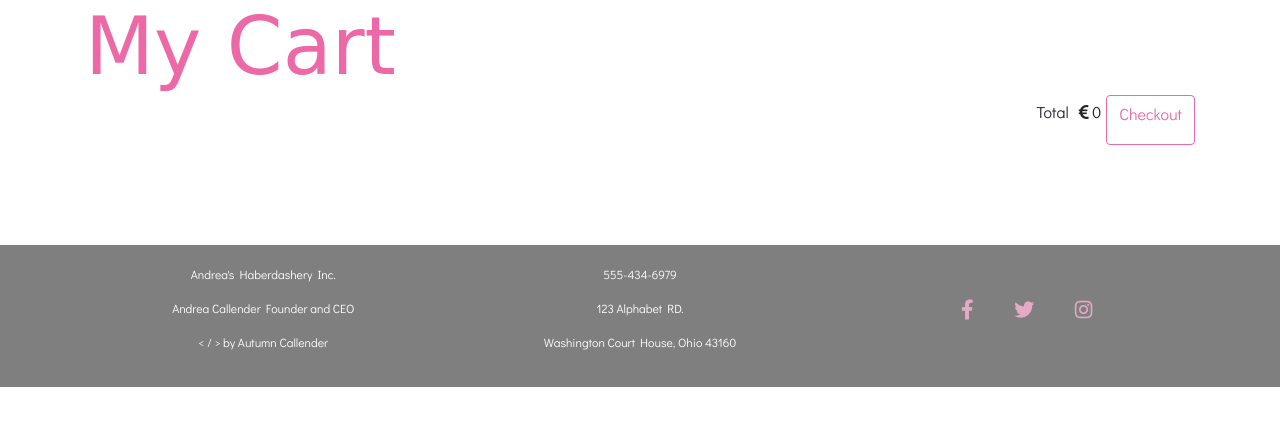
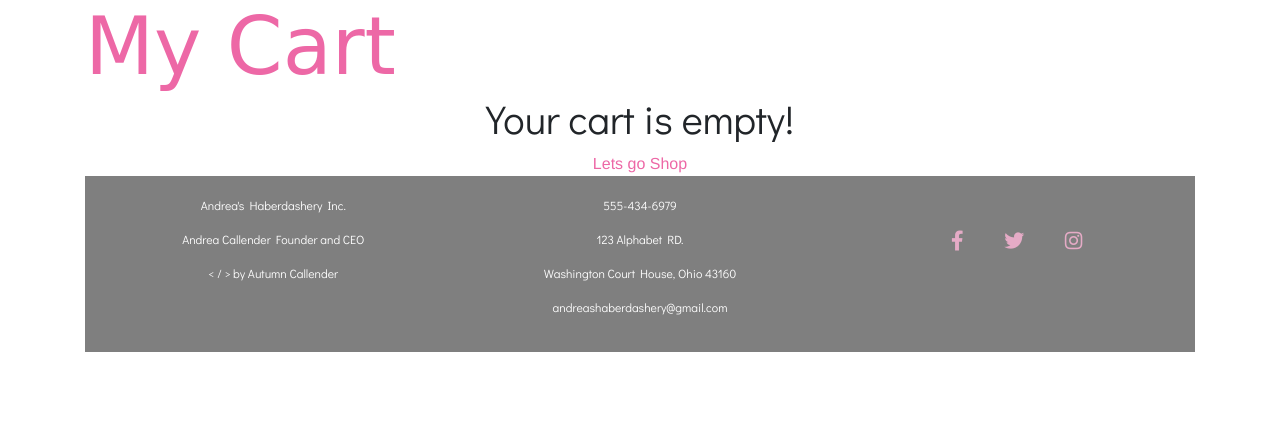
Before and after one commit to callendera/MilestoneProject4, a Django app: page /cart/ in a window 1280 px wide. Shown: the part 201-627 px from the top of the page. Run offline with Django 3.2, Linux system fonts and the light colour scheme; some libraries are stand-ins or nearby versions; some web fonts are replaced.

Commit message:
added if statment for if the cart is empty

```diff
--- a/accounts/templates/login.html
+++ b/accounts/templates/login.html
@@ -9,6 +9,9 @@
     <button type="submit" class="btn button-login-color">Login</button>
 </form>
 <p>
-    <a href="{% url 'password_reset' %}">Reset Password</a>
+    New here? <a href="{% url 'registration' %}">Create Account</a>
+</p>
+<p>
+    Forget password? <a href="{% url 'password_reset' %}">Reset</a>
 </p>
 {% endblock %}
--- a/accounts/views.py
+++ b/accounts/views.py
@@ -63,7 +63,7 @@ def registration(request):
                                      password=request.POST['password1'])
             if user:
                 auth.login(user=user, request=request)
-                messages.success(request, "You have successfully registered")
+                messages.success(request, "You have successfully registered, You can now Log In")
             else:
                 messages.error(request, "Unable to register your account at this time")
     else:
--- a/cart/templates/cart.html
+++ b/cart/templates/cart.html
@@ -9,6 +9,14 @@ My Cart {% if product_count > 0 %} <label class="badge badge-pill my-badge">{{ p
 
 {% block content %}
 <div class="container-fluid">
+{% if not cart_items %}
+    <div class="row justify-content-center">
+        <heading class="col-11 col-md-8 col-lg-6 text-center">
+            <h1>Your cart is empty!</h1>
+            <a href="{% url 'products' %}" class="button-login-color arimo-font" >Lets go Shop</a>
+        </heading>
+    </div>
+{% else %}
     {% for item in cart_items %}
     <div class="row align-items-center">
         <div class="col-sm">
@@ -50,5 +58,5 @@ My Cart {% if product_count > 0 %} <label class="badge badge-pill my-badge">{{ p
     <p class="check-out-div-items-padding"><i class="fas fa-euro-sign"></i> {{ total }}</p>
     <a href="{% url 'checkout' %}" class="btn button-login-color" role="button">Checkout</a>
 </div>
-
+{% endif %}
 {% endblock %}
--- a/products/templates/products.html
+++ b/products/templates/products.html
@@ -18,7 +18,7 @@
                                 <p class="kristi-font">Hey There</p>
                             </div>
                             <div class="col">
-                                <h3 class="didact-gothic-font text-center loggedin-intro-font-size-space">Get 20% off with code: lilsucca20</h3>
+                                <h3 class="didact-gothic-font text-center loggedin-intro-font-size-space">Browse all Succulants and Herbal Teas below</h3>
                             </div>
                         </div>
                     </div>
--- a/templates/base.html
+++ b/templates/base.html
@@ -35,7 +35,7 @@
                 </div>
             </div>
         </form>
-        <a class="navbar-brand my-navbar-brand" href="products.html">
+        <a class="navbar-brand my-navbar-brand" href="{% url 'index' %}">
             <img src="{% static 'images/AHSH-1.png' %}" class="my-logo d-none d-xl-block" alt="Andrea's Haberdashery">
             <img src="{% static 'images/AndreaLogo.png' %}" class="my-logo d-xl-none" alt="Andrea's Haberdashery">
         </a>
@@ -99,6 +99,7 @@
                     <p> 555-434-6979</p>
                     <p> 123 Alphabet RD.</p>
                     <p> Washington Court House, Ohio 43160</p>
+                    <p> andreashaberdashery@gmail.com </p>
                 </div>
                 <div class="col-4">
                     <ul class="list-inline footer-social-media">
```
Also changed, not shown: cactus/settings.py (+7 -1 lines).
